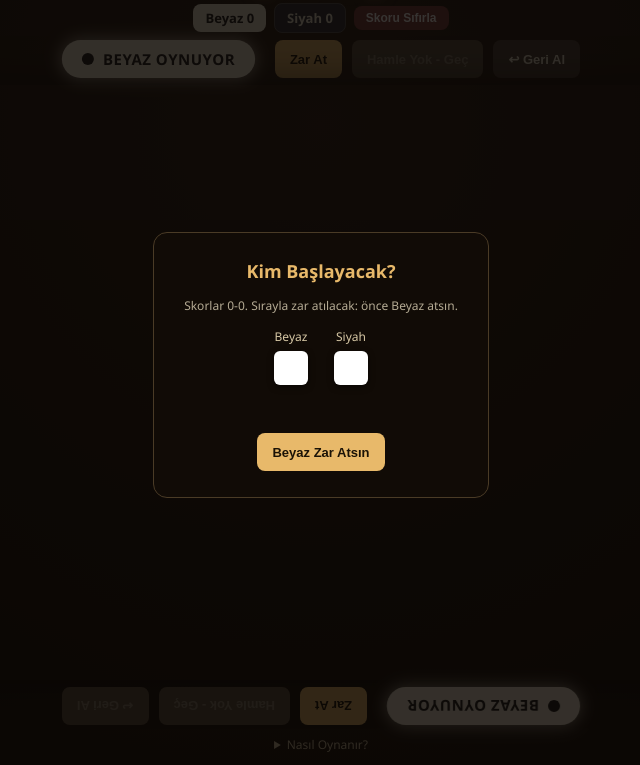
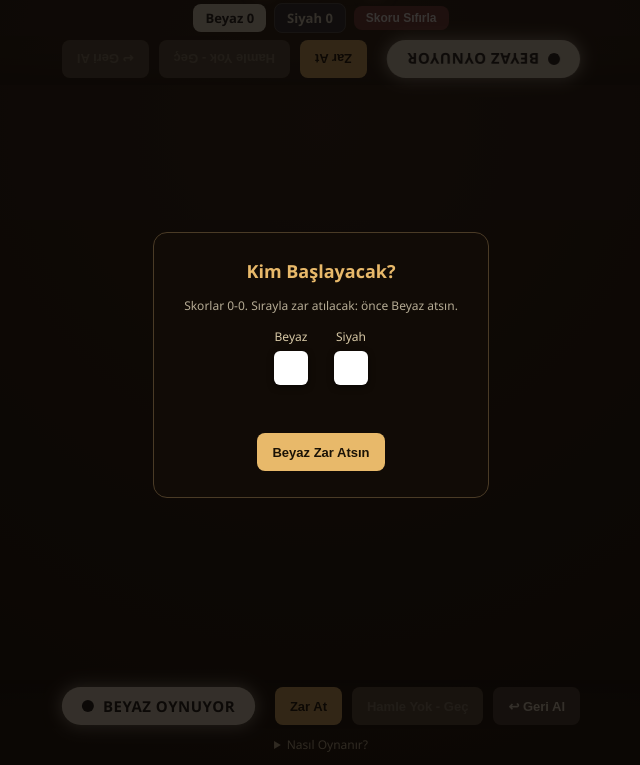
Before and after one commit to Emirhankrcbn/tavla, a plain HTML site: page index.html in a window 1280 px wide. Shown: the part 35-800 px from the top of the page, without its empty margins (319-959 px from the left). Drawn offline with Linux system fonts and the light colour scheme.

Commit message:
Beyaz ve Siyah'ın kontrol çubuklarını kendi taraflarına taşı
Döndürülmemiş metni doğru okuyan oyuncu telefonun alt kenarına, 180°
döndürülmüş metni doğru okuyan oyuncu ise üst kenarına yakın oturur.
Önceden bu tam tersiydi: Beyaz'ın (döndürülmemiş) butonları üstte,
Siyah'ın (döndürülmüş) butonları alttaydı — herkes karşı tarafa
uzanmak zorunda kalıyordu. Artık Beyaz'ın kontrolleri tahtanın altında,
Siyah'ınkiler üstünde; her oyuncu kendi tarafındaki butona uzanıyor.
Yatay mod düzeni de dört sütuna (skor, Siyah, tahta, Beyaz) göre
güncellendi.

```diff
--- a/index.html
+++ b/index.html
@@ -17,25 +17,26 @@
     <div class="score-pill score-b">Siyah <span id="scoreB">0</span></div>
     <button id="resetScoreBtn" title="Skoru Sıfırla">Skoru Sıfırla</button>
   </div>
-  <div id="turnRow">
-    <div id="turnLabel" class="turn-w"><span class="turn-dot"></span>BEYAZ OYNUYOR</div>
-    <div id="diceArea"></div>
-    <button id="rollBtn">Zar At</button>
-    <button id="passBtn" disabled>Hamle Yok - Geç</button>
-    <button id="undoBtn" disabled title="Son Hamleyi Geri Al">↩ Geri Al</button>
-  </div>
+</div>
+
+<div id="turnRowBottom" title="Siyah'a bakan kontroller">
+  <div id="turnLabel2" class="turn-w"><span class="turn-dot"></span>BEYAZ OYNUYOR</div>
+  <div id="diceArea2"></div>
+  <button id="rollBtn2">Zar At</button>
+  <button id="passBtn2" disabled>Hamle Yok - Geç</button>
+  <button id="undoBtn2" disabled title="Son Hamleyi Geri Al">↩ Geri Al</button>
 </div>
 
 <div id="boardWrap">
   <canvas id="board" width="820" height="600"></canvas>
 </div>
 
-<div id="turnRowBottom" title="Karşıdaki oyuncuya bakan kontroller">
-  <div id="turnLabel2" class="turn-w"><span class="turn-dot"></span>BEYAZ OYNUYOR</div>
-  <div id="diceArea2"></div>
-  <button id="rollBtn2">Zar At</button>
-  <button id="passBtn2" disabled>Hamle Yok - Geç</button>
-  <button id="undoBtn2" disabled title="Son Hamleyi Geri Al">↩ Geri Al</button>
+<div id="turnRow" title="Beyaz'a bakan kontroller">
+  <div id="turnLabel" class="turn-w"><span class="turn-dot"></span>BEYAZ OYNUYOR</div>
+  <div id="diceArea"></div>
+  <button id="rollBtn">Zar At</button>
+  <button id="passBtn" disabled>Hamle Yok - Geç</button>
+  <button id="undoBtn" disabled title="Son Hamleyi Geri Al">↩ Geri Al</button>
 </div>
 
 <div id="overlay">
--- a/style.css
+++ b/style.css
@@ -18,8 +18,11 @@
   .score-b { background:#2b2f38; color:#f0ead6; border:1px solid #555; }
   #resetScoreBtn { background:#7a3b3b; color:#fff; padding:5px 12px; font-size:12px; min-height:auto; }
   #resetScoreBtn:hover { background:#9a4b4b; }
-  #turnRow, #turnRowBottom { display:flex; align-items:center; gap:10px; flex-wrap:wrap; justify-content:center; }
-  #turnRowBottom { flex:0 0 auto; width:100%; font-size:13px; transform:rotate(180deg); }
+  #turnRow, #turnRowBottom {
+    display:flex; align-items:center; gap:10px; flex-wrap:wrap; justify-content:center;
+    flex:0 0 auto; width:100%; font-size:13px;
+  }
+  #turnRowBottom { transform:rotate(180deg); }
   #turnLabel, #turnLabel2 {
     font-weight:800; padding:9px 20px; border-radius:999px;
     font-size:15px; letter-spacing:0.5px;
@@ -89,14 +92,11 @@
   @media (orientation: landscape) and (max-height: 500px) {
     body { flex-direction:row; align-items:stretch; padding:6px; gap:8px; }
     h1, #infoDetails { display:none; }
-    #hud {
+    #hud, #turnRow, #turnRowBottom {
       flex:0 0 auto; width:auto; align-self:center; gap:8px;
-      max-height:100%; overflow-y:auto; padding-right:2px;
+      max-height:100%; overflow-y:auto;
     }
-    #turnRowBottom {
-      flex:0 0 auto; width:auto; align-self:center; gap:8px;
-      max-height:100%; overflow-y:auto; padding-left:2px;
-    }
+    #hud { padding-right:2px; }
     #scoreBoard, #turnRow, #turnRowBottom { flex-direction:column; gap:6px; }
     #diceArea, #diceArea2 { min-height:auto; }
     button { padding:9px 14px; min-height:38px; font-size:13px; }
```
